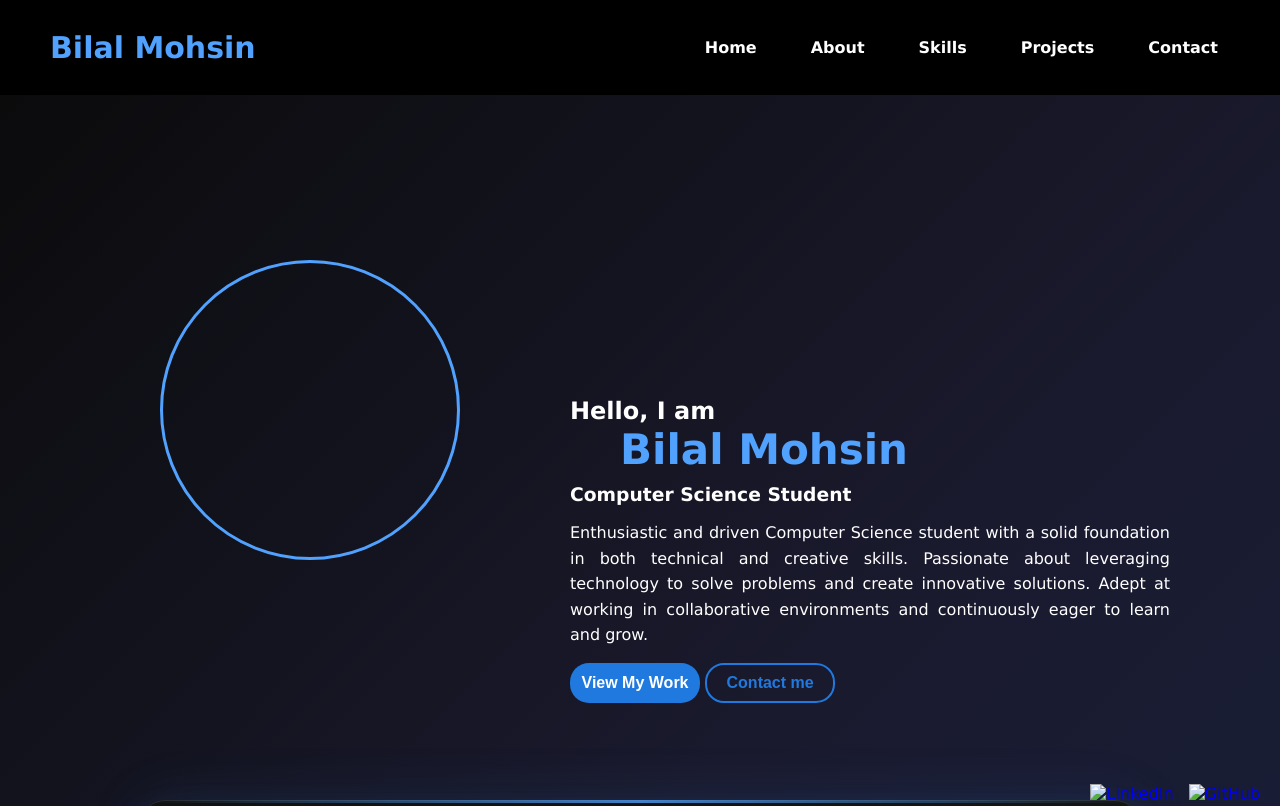
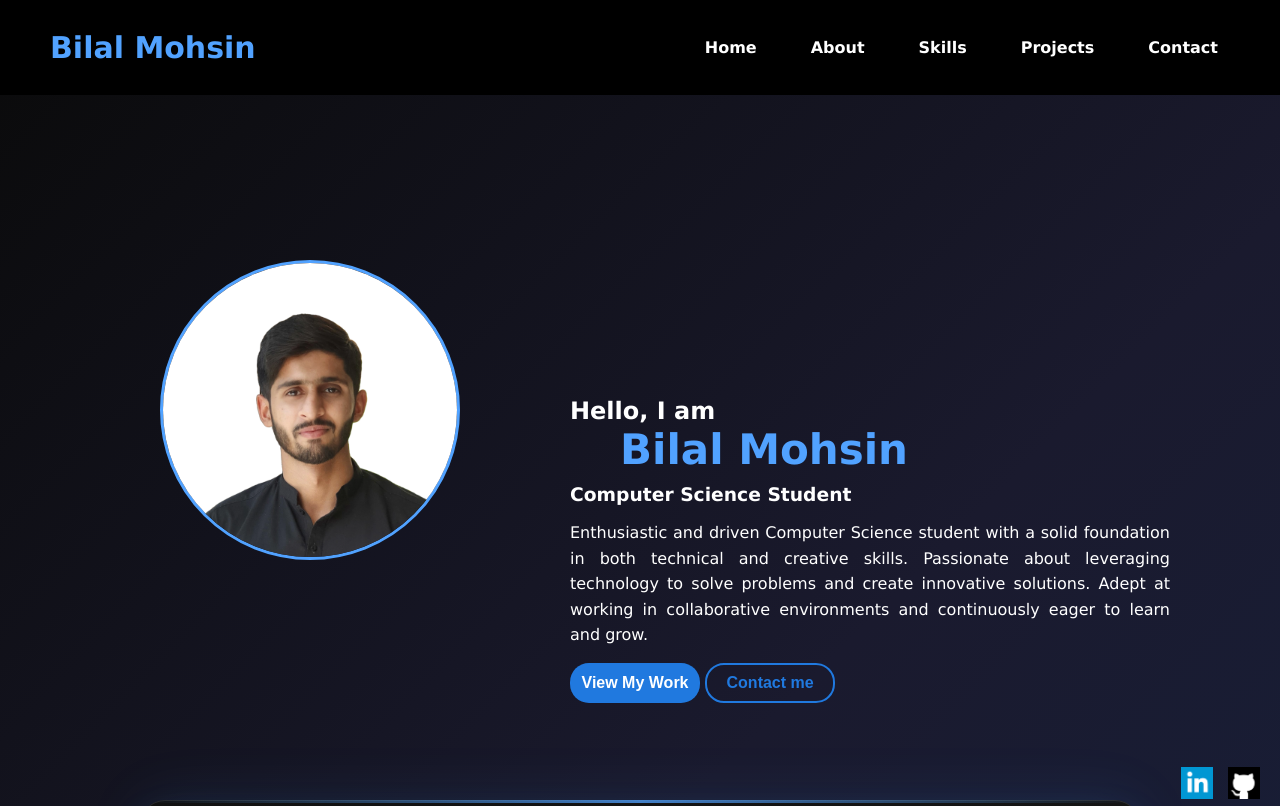
Before and after one commit to BilalKalyar-200/portfolio.github.io, a plain HTML site: page index.html in a window 1280 px wide. Shown: the top 806 px of the page. Drawn offline with Linux system fonts and the light colour scheme.

Commit message:
Update index.html

```diff
--- a/index.html
+++ b/index.html
@@ -20,7 +20,7 @@
   </nav>
   <section id="home" class="home-section">
     <div class="image-frame">
-      <img src="img/img.png" alt="'BILAL">
+      <img src="img.png" alt="'BILAL">
     </div>
     <div class="home-text">
       <div>
@@ -38,10 +38,10 @@
       </div>
           <div class="social-icons">
       <a href="https://www.linkedin.com/in/bilal-mohsin-830350320/" target="_blank">
-        <img src="img/linkedin.png" alt="LinkedIn">
+        <img src="linkedin.png" alt="LinkedIn">
       </a>
       <a href="https://github.com/BilalKalyar-200" target="_blank">
-        <img src="img/github.png" alt="GitHub">
+        <img src="github.png" alt="GitHub">
       </a>
     </div>
     </div>
```
